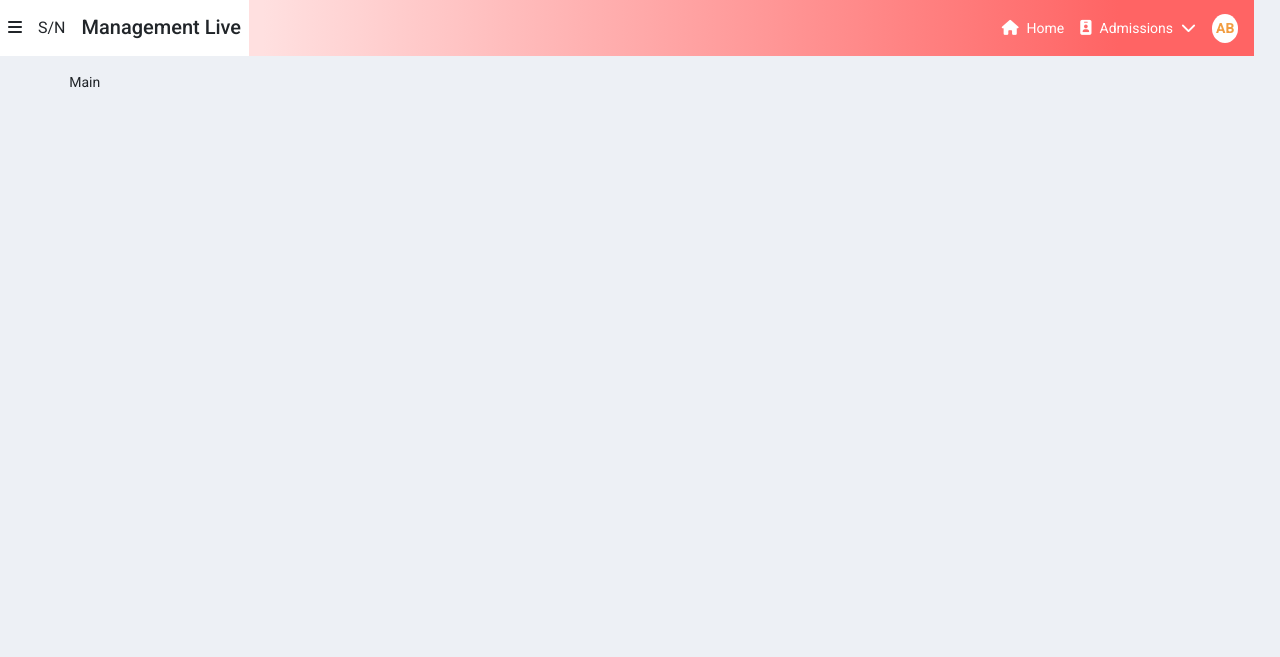
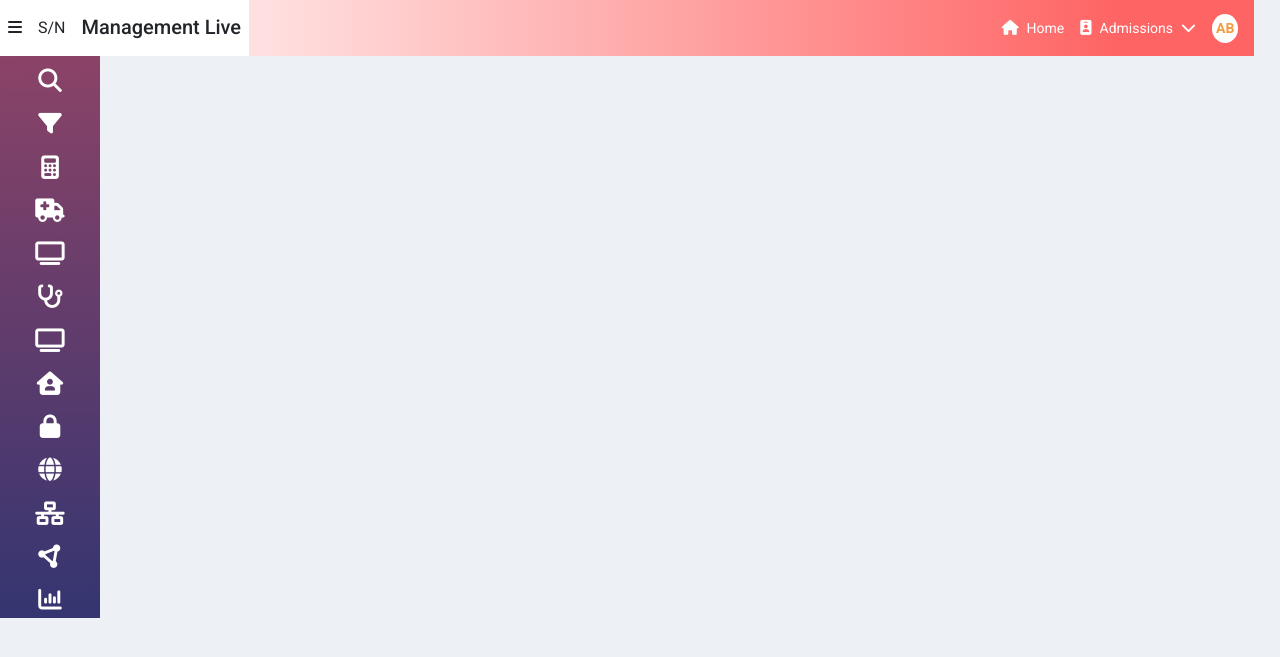
Before and after one commit to Anuja-Aliveli/Sopeonow, a Django app: page / in a window 1280 px wide. Shown: the top 657 px of the page. Run offline with Django 5.2, Linux system fonts and the light colour scheme.

Commit message:
Sidebar implemented

```diff
--- a/Reporting/templates/index.html
+++ b/Reporting/templates/index.html
@@ -5,11 +5,13 @@
     <meta name="viewport" content="width=device-width, initial-scale=1.0" />
     <title>SOPEONOW</title>
     {% load static %}
+
     <!-- Google Fonts API -->
     <link
       href="https://fonts.googleapis.com/css2?family=Roboto:wght@400;500;700&display=swap"
       rel="stylesheet"
     />
+
     <!-- Bootstrap CSS -->
     <link
       href="https://cdn.jsdelivr.net/npm/bootstrap@5.3.0/dist/css/bootstrap.min.css"
@@ -17,6 +19,7 @@
       integrity="sha384-9ndCyUaIbzAi2FUVXJi0CjmCapSmO7SnpJef0486qhLnuZ2cdeRhO02iuK6FUUVM"
       crossorigin="anonymous"
     />
+
     <!-- Font Awesome -->
     <link
       rel="stylesheet"
@@ -25,10 +28,14 @@
       crossorigin="anonymous"
       referrerpolicy="no-referrer"
     />
+
+    <!-- Custom CSS -->
     <link rel="stylesheet" href="{% static 'style.css' %}" />
   </head>
+
   <body>
     <div>
+      <!-- Navbar Section -->
       <nav
         class="w-100 d-flex flex-row justify-content-start align-items-center"
       >
@@ -37,33 +44,42 @@
           <span class="ms-3 me-3">S/N</span>
           <h4>Management Live</h4>
         </div>
+
         <div
           class="nav-right-section h-100 d-flex justify-content-end align-items-center"
         >
           <div class="d-flex align-items-center me-3">
-            <span class="text-white me-2"
-              ><i class="fa-solid fa-house icon-size"></i
-            ></span>
+            <span class="text-white me-2">
+              <i class="fa-solid fa-house icon-size"></i>
+            </span>
             <p class="text-white">Home</p>
           </div>
           <div class="d-flex align-items-center me-3">
-            <span class="text-white me-2"
-              ><i class="fa-solid fa-id-badge icon-size"></i
-            ></span>
+            <span class="text-white me-2">
+              <i class="fa-solid fa-id-badge icon-size"></i>
+            </span>
             <p class="text-white">Admissions</p>
-            <span class="text-white ms-2 icon-size"
-              ><i class="fa-solid fa-chevron-down"></i
-            ></span>
+            <span class="text-white ms-2 icon-size">
+              <i class="fa-solid fa-chevron-down"></i>
+            </span>
           </div>
           <div class="profile-container p-1 me-3">
             <p>AB</p>
           </div>
         </div>
       </nav>
-      <div id="main" class="container mt-3">
-        <p>Main</p>
+
+      <!-- Main Content Section -->
+      <div id="main" class="h-100">
+        <div
+          class="sidebar h-100 d-flex flex-column align-items-center"
+          id="sidebar"
+        ></div>
       </div>
     </div>
+
+    <!-- Link to External JS File -->
+    <script src="{% static 'script.js' %}"></script>
 
     <!-- Bootstrap JS Bundle with Popper -->
     <script
--- /dev/null
+++ b/static/script.js
@@ -0,0 +1,25 @@
+const icons = [
+  'fa-magnifying-glass',
+  'fa-filter',
+  'fa-calculator',
+  'fa-truck-medical',
+  'fa-tv',
+  'fa-stethoscope',
+  'fa-tv',
+  'fa-house-user',
+  'fa-lock',
+  'fa-globe',
+  'fa-network-wired',
+  'fa-circle-nodes',
+  'fa-chart-column',
+];
+
+const sidebar = document.getElementById('sidebar');
+
+// Dynamically create and append icon spans
+icons.forEach((icon) => {
+  const span = document.createElement('span');
+  span.classList.add('text-white', 'mt-2', 'sidebar-icon');
+  span.innerHTML = `<i class="fa-solid ${icon}"></i>`;
+  sidebar.appendChild(span);
+});
--- a/static/style.css
+++ b/static/style.css
@@ -102,3 +102,14 @@ nav {
     color: var(--bg-color-yellow);
     font-weight: 700;
 }
+
+.sidebar {
+    background: var(--bg-side-bar);
+    width: 100px !important;
+    color: #FFFFFF;
+    justify-content: space-around;
+}
+
+.sidebar-icon {
+    font-size: 23.5px !important;
+}
```
